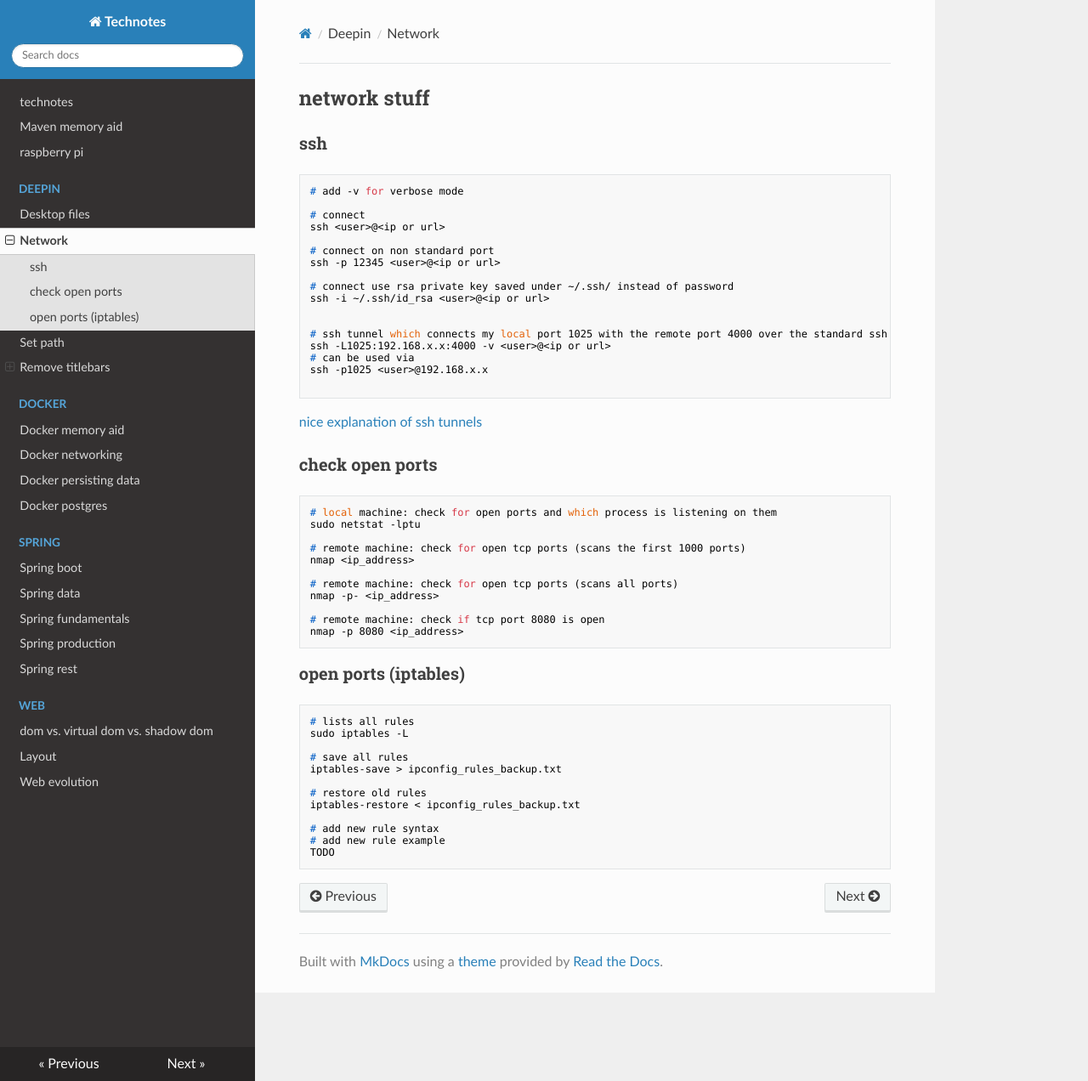
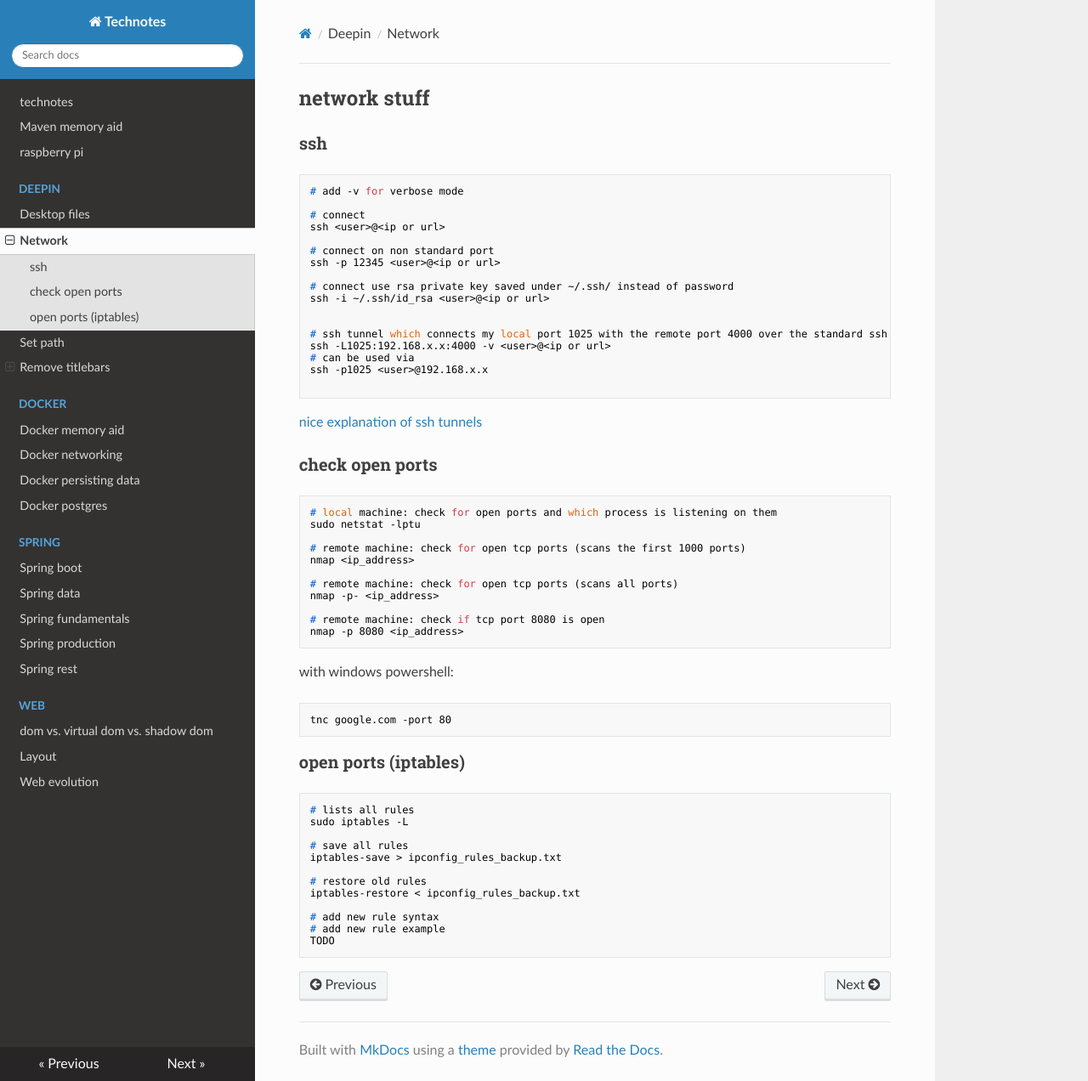
Before and after one commit to organicaudio/useful-code-snippets2, an MkDocs documentation site: the page built from docs/deepin/network.md, in a window 1280 px wide and 1272 px high. Shown: the whole window at 85% size. Built offline with MkDocs 1.6.1, drawn with Linux system fonts in a browser that asks for light colours; nearby versions of some CDN libraries.

Commit message:
check open port with powershell

````diff
--- a/docs/deepin/network.md
+++ b/docs/deepin/network.md
@@ -41,6 +41,12 @@ nmap -p- <ip_address>
 nmap -p 8080 <ip_address>
 ```
 
+with windows powershell:
+
+```
+tnc google.com -port 80
+```
+
 ### open ports (iptables)
 
 ```shell
````
